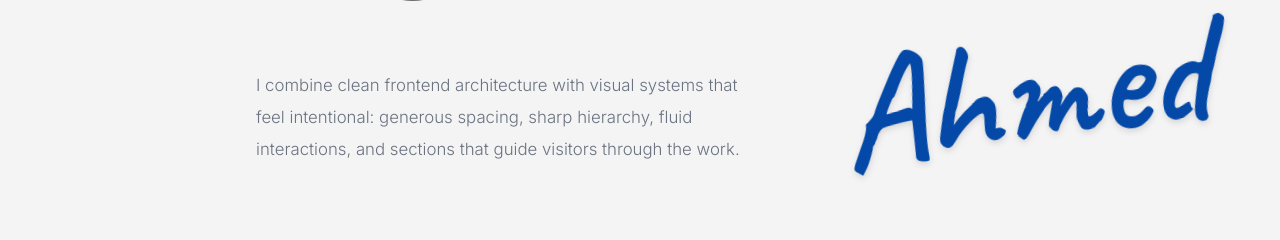
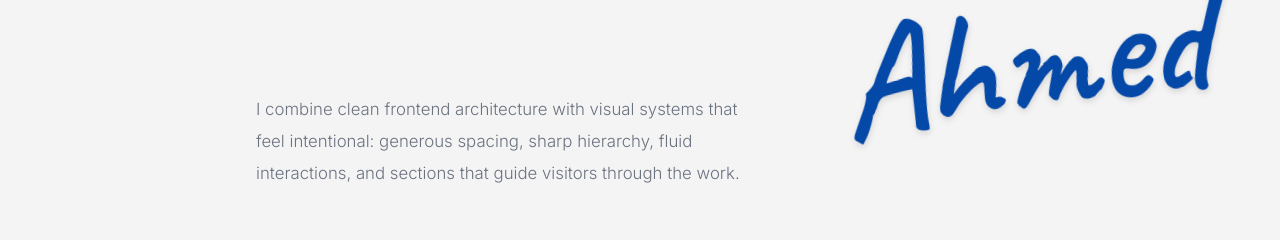
Before and after one commit to rumman2004/Portfolio-v3, a React (Vite) app in the folder client/: page / in a window 1280 px wide. Shown: the part 1254-1494 px from the top of the page. Built offline with nearby package versions, Linux system fonts and the light colour scheme; no server answers; a web font is replaced by a local one.

Commit message:
style: fix overlapping handwriting and paragraph on md and lg devices

```diff
--- a/client/src/components/sections/AboutSection.jsx
+++ b/client/src/components/sections/AboutSection.jsx
@@ -95,7 +95,7 @@ const AboutSection = () => {
             {/* Handwriting */}
             <div
               ref={scriptRef}
-              className="absolute top-[35%] sm:top-[50%] lg:top-[60%] left-[25%] sm:left-[45%] md:left-[55%] lg:left-[60%] xl:left-[70%] z-30 pointer-events-none"
+              className="absolute top-[35%] sm:top-[45%] md:top-[45%] lg:top-[55%] left-[25%] sm:left-[45%] md:left-[55%] lg:left-[60%] xl:left-[70%] z-30 pointer-events-none"
             >
               <span className="about-script inline-block font-script text-[5rem] sm:text-[6rem] md:text-[7.5rem] lg:text-[8.5rem] xl:text-[10rem] text-[#0448a8] -rotate-[8deg] drop-shadow-md leading-none select-none py-10 pr-10">
                 {lastName}
@@ -104,7 +104,7 @@ const AboutSection = () => {
           </div>
 
           {/* About Me Paragraph */}
-          <div className="about-body mt-28 sm:mt-32 md:mt-24 lg:mt-12 max-w-sm sm:max-w-md lg:max-w-lg relative z-40">
+          <div className="about-body mt-28 sm:mt-36 md:mt-40 lg:mt-24 max-w-sm sm:max-w-md lg:max-w-lg relative z-40">
             <p className="font-inter text-[#6B7280] leading-[1.8] md:leading-[1.9] text-sm md:text-base lg:text-[1.05rem] font-light">
               {profile?.about || 'I combine clean frontend architecture with visual systems that feel intentional: generous spacing, sharp hierarchy, fluid interactions, and sections that guide visitors through the work.'}
             </p>
```
